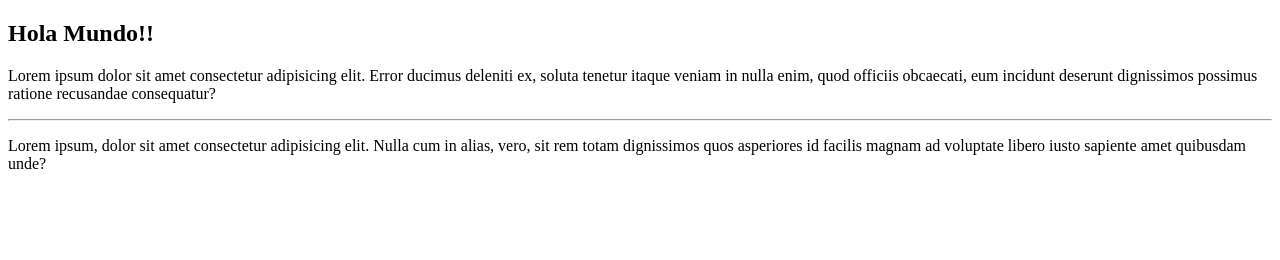
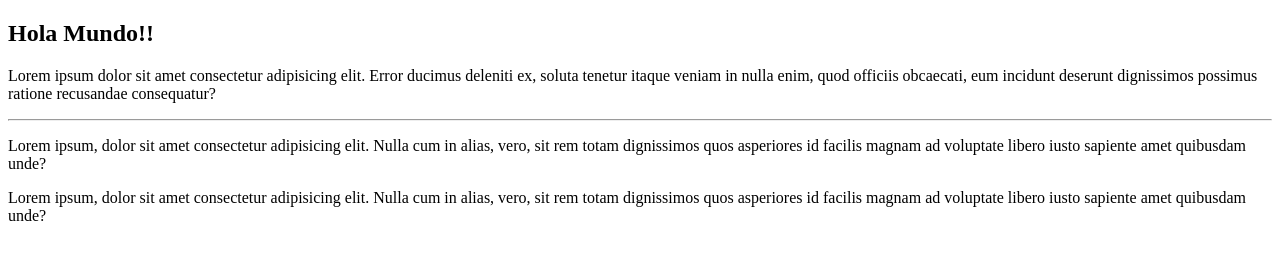
Before and after one commit to Darkspace-45/Practica-Taller, a plain HTML site: page index.html in a window 1280 px wide. Drawn offline with Linux system fonts and the light colour scheme.

Commit message:
Cambio 1 index.html

```diff
--- a/index.html
+++ b/index.html
@@ -12,5 +12,6 @@
     </p>
     <hr>
     <p>Lorem ipsum, dolor sit amet consectetur adipisicing elit. Nulla cum in alias, vero, sit rem totam dignissimos quos asperiores id facilis magnam ad voluptate libero iusto sapiente amet quibusdam unde?</p>
+    <p>Lorem ipsum, dolor sit amet consectetur adipisicing elit. Nulla cum in alias, vero, sit rem totam dignissimos quos asperiores id facilis magnam ad voluptate libero iusto sapiente amet quibusdam unde?</p>
 </body>
 </html>
```
